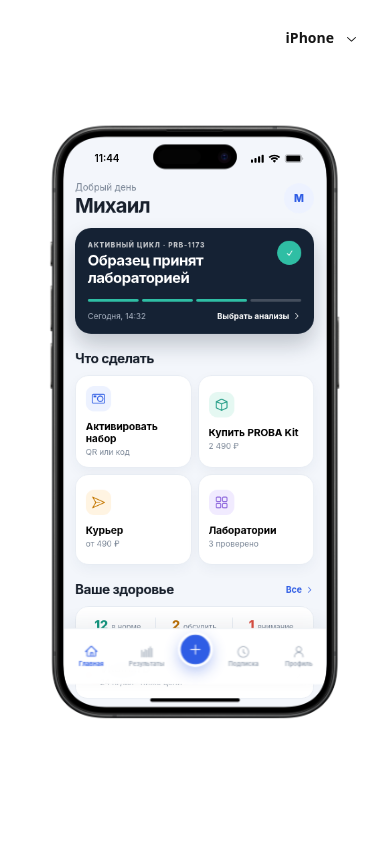
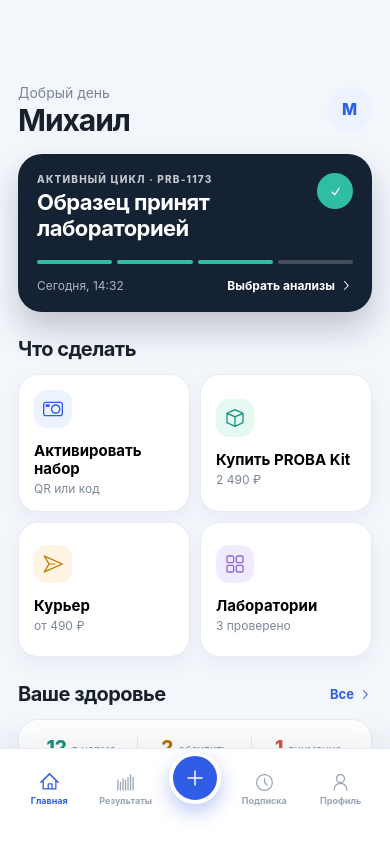
Before and after one commit to magamadovnurid/proba, a React (Vite) app: page / in a window 390 px wide. Built offline with nearby package versions, Linux system fonts and the light colour scheme.

Commit message:
feat: make PROBA mini app frameless and responsive

```diff
--- a/src/mobile/BottomSheet.tsx
+++ b/src/mobile/BottomSheet.tsx
@@ -23,7 +23,7 @@ export function BottomSheet({
   children,
 }: BottomSheetProps) {
   const { device } = useMobileDevice();
-  const { screenRef } = useScreenPortal();
+  const { screenRef, frameless } = useScreenPortal();
   const keyboard = useKeyboard();
   const { keyboardHeight } = useKeyboardInsets();
   const [dragY, setDragY] = useState(0);
@@ -65,10 +65,14 @@ export function BottomSheet({
     },
   );
 
-  const sheetHeight = Math.round(device.geometry.screen.height * snap);
+  const viewportHeight = frameless
+    ? screenRef.current?.clientHeight || window.innerHeight
+    : device.geometry.screen.height;
+  const sheetHeight = Math.round(viewportHeight * snap);
   const effectiveHeight = Math.max(260, sheetHeight - Math.min(keyboardHeight, 180));
-  const sheetBottom =
-    device.platform === "android"
+  const sheetBottom = frameless
+    ? 0
+    : device.platform === "android"
       ? Math.max(device.geometry.safeArea.bottom, keyboardHeight)
       : keyboardHeight;
   const portalContainer = screenRef.current ?? undefined;
--- a/src/mobile/FlowStack.tsx
+++ b/src/mobile/FlowStack.tsx
@@ -7,12 +7,14 @@ import {
   useContext,
   useMemo,
   useRef,
+  useEffect,
   useState,
 } from "react";
 import { AnimatePresence, motion } from "motion/react";
 import { useDrag } from "@use-gesture/react";
 import { useMobileDevice } from "./Device";
 import { useKeyboard, useKeyboardDismissDrag, useKeyboardInsets } from "./Keyboard";
+import { useScreenPortal } from "./PhoneFrame";
 
 export type FlowScreen = {
   id: string;
@@ -56,6 +58,7 @@ function FlowProvider({ value, children }: PropsWithChildren<{ value: FlowContro
 
 export function FlowStack({ initial }: { initial: FlowScreen }) {
   const { device } = useMobileDevice();
+  const { screenRef, frameless } = useScreenPortal();
   const keyboard = useKeyboard();
   const { bottomInset, keyboardDragging } = useKeyboardInsets();
   const dismissKeyboardDrag = useKeyboardDismissDrag();
@@ -65,6 +68,24 @@ export function FlowStack({ initial }: { initial: FlowScreen }) {
   const [stack, setStack] = useState<FlowEntry[]>(() => [initialEntry.current]);
   const [direction, setDirection] = useState(1);
   const [swipeX, setSwipeX] = useState(0);
+  const [viewportWidth, setViewportWidth] = useState(device.geometry.screen.width);
+
+  useEffect(() => {
+    if (!frameless) {
+      setViewportWidth(device.geometry.screen.width);
+      return;
+    }
+
+    const screen = screenRef.current;
+    if (!screen) return;
+
+    const update = () => setViewportWidth(screen.clientWidth || window.innerWidth);
+    const observer = new ResizeObserver(update);
+    update();
+    observer.observe(screen);
+
+    return () => observer.disconnect();
+  }, [device.geometry.screen.width, frameless, screenRef]);
 
   const toEntry = useCallback((screen: FlowScreen): FlowEntry => {
     const next = sequence.current;
@@ -124,7 +145,7 @@ export function FlowStack({ initial }: { initial: FlowScreen }) {
       const [movementX] = state.movement;
       const [velocityX] = state.velocity;
       const [directionX] = state.direction;
-      const nextX = Math.max(0, Math.min(movementX, device.geometry.screen.width));
+      const nextX = Math.max(0, Math.min(movementX, viewportWidth));
 
       if (!state.last) {
         setSwipeX(nextX);
@@ -146,13 +167,17 @@ export function FlowStack({ initial }: { initial: FlowScreen }) {
     },
   );
 
-  const screenWidth = device.geometry.screen.width;
+  const screenWidth = viewportWidth;
   const topIndex = stack.length - 1;
   const parkedX = -screenWidth * 0.28;
   const header = controls.current.header?.(controls);
   const headerHeight = controls.current.headerHeight ?? 0;
-  const headerSafeArea = header ? device.geometry.safeArea.top : 0;
-  const totalHeaderHeight = header ? headerSafeArea + headerHeight : 0;
+  const headerSafeArea = header
+    ? frameless
+      ? "var(--mini-app-safe-top)"
+      : `${device.geometry.safeArea.top}px`
+    : "0px";
+  const totalHeaderHeight = header ? `calc(${headerSafeArea} + ${headerHeight}px)` : "0px";
   const footer = controls.current.footer?.(controls);
   const footerHeight = controls.current.footerHeight ?? 0;
 
@@ -175,9 +200,9 @@ export function FlowStack({ initial }: { initial: FlowScreen }) {
         data-keyboard-dragging={keyboardDragging ? "true" : "false"}
         style={
           {
-            "--flow-header-height": `${totalHeaderHeight}px`,
+            "--flow-header-height": totalHeaderHeight,
             "--flow-header-content-height": `${headerHeight}px`,
-            "--flow-header-safe-area": `${headerSafeArea}px`,
+            "--flow-header-safe-area": headerSafeArea,
             "--flow-footer-height": `${footer ? footerHeight : 0}px`,
             "--keyboard-height": `${bottomInset}px`,
           } as CSSProperties
--- a/src/mobile/Keyboard.tsx
+++ b/src/mobile/Keyboard.tsx
@@ -15,6 +15,7 @@ import { mobileAssets } from "./assets";
 import { useMobileDevice } from "./Device";
 
 type KeyboardContextValue = {
+  nativeKeyboard: boolean;
   visible: boolean;
   height: number;
   fullHeight: number;
@@ -34,19 +35,24 @@ type KeyboardInputProps = InputHTMLAttributes<HTMLInputElement> & {
 
 const KeyboardContext = createContext<KeyboardContextValue | null>(null);
 
-export function KeyboardProvider({ children }: PropsWithChildren) {
+type KeyboardProviderProps = PropsWithChildren<{
+  nativeKeyboard?: boolean;
+}>;
+
+export function KeyboardProvider({ children, nativeKeyboard = false }: KeyboardProviderProps) {
   const { device } = useMobileDevice();
   const [visible, setVisible] = useState(false);
   const [dragOffset, setRawDragOffset] = useState(0);
   const [isDragging, setDragging] = useState(false);
   const [focusedElement, setFocusedElement] = useState<HTMLElement | null>(null);
-  const fullHeight = device.geometry.keyboard.height;
+  const fullHeight = nativeKeyboard ? 0 : device.geometry.keyboard.height;
   const setDragOffset = (offset: number) => {
     setRawDragOffset(Math.max(0, Math.min(fullHeight, offset)));
   };
 
   const value = useMemo<KeyboardContextValue>(
     () => ({
+      nativeKeyboard,
       visible,
       height: visible ? Math.max(0, fullHeight - dragOffset) : 0,
       fullHeight,
@@ -69,7 +75,7 @@ export function KeyboardProvider({ children }: PropsWithChildren) {
         setVisible(false);
       },
     }),
-    [dragOffset, focusedElement, fullHeight, isDragging, visible],
+    [dragOffset, focusedElement, fullHeight, isDragging, nativeKeyboard, visible],
   );
 
   return <KeyboardContext.Provider value={value}>{children}</KeyboardContext.Provider>;
@@ -88,6 +94,17 @@ export function useKeyboard() {
 export function useKeyboardInsets() {
   const keyboard = useKeyboard();
   const { device } = useMobileDevice();
+  if (keyboard.nativeKeyboard) {
+    return {
+      keyboardHeight: 0,
+      keyboardFullHeight: 0,
+      keyboardDragging: false,
+      bottomInset: 0,
+      availableHeight: window.innerHeight,
+      isKeyboardVisible: keyboard.visible,
+    };
+  }
+
   const reservesAndroidNavigation = device.platform === "android" && !keyboard.visible;
 
   return {
--- a/src/mobile/MobileRuntime.tsx
+++ b/src/mobile/MobileRuntime.tsx
@@ -4,16 +4,20 @@ import { KeyboardDock, KeyboardProvider, useKeyboard } from "./Keyboard";
 import { PhoneFrame } from "./PhoneFrame";
 import { HomeIndicator, StatusBar } from "./components";
 
-export function MobileRuntime({ children }: PropsWithChildren) {
+type MobileRuntimeProps = PropsWithChildren<{
+  previewFrame?: boolean;
+}>;
+
+export function MobileRuntime({ children, previewFrame = false }: MobileRuntimeProps) {
   return (
     <MobileDeviceProvider>
-      <PhoneFrame>
-        <KeyboardProvider>
-          <KeyboardPreview />
-          <StatusBar />
+      <PhoneFrame frameless={!previewFrame}>
+        <KeyboardProvider nativeKeyboard={!previewFrame}>
+          {previewFrame ? <KeyboardPreview /> : null}
+          {previewFrame ? <StatusBar /> : null}
           <MobileAppViewport>{children}</MobileAppViewport>
-          <HomeIndicator />
-          <KeyboardDock />
+          {previewFrame ? <HomeIndicator /> : null}
+          {previewFrame ? <KeyboardDock /> : null}
         </KeyboardProvider>
       </PhoneFrame>
     </MobileDeviceProvider>
--- a/src/mobile/PhoneFrame.tsx
+++ b/src/mobile/PhoneFrame.tsx
@@ -16,6 +16,7 @@ import { isTelegramMiniApp } from "../telegram";
 
 type ScreenPortalContextValue = {
   screenRef: RefObject<HTMLDivElement | null>;
+  frameless: boolean;
 };
 
 const ScreenPortalContext = createContext<ScreenPortalContextValue | null>(null);
@@ -82,7 +83,11 @@ function useDeviceScale(
   return scale;
 }
 
-export function PhoneFrame({ children }: PropsWithChildren) {
+type PhoneFrameProps = PropsWithChildren<{
+  frameless?: boolean;
+}>;
+
+export function PhoneFrame({ children, frameless = false }: PhoneFrameProps) {
   const { device } = useMobileDevice();
   const { geometry } = device;
   const telegramMiniApp = isTelegramMiniApp();
@@ -93,8 +98,26 @@ export function PhoneFrame({ children }: PropsWithChildren) {
     telegramMiniApp,
   );
   const screenRef = useRef<HTMLDivElement | null>(null);
-  const contextValue = useMemo(() => ({ screenRef }), []);
+  const contextValue = useMemo(() => ({ screenRef, frameless }), [frameless]);
   const mobileCursor = useMobileCursor();
+
+  if (frameless) {
+    return (
+      <ScreenPortalContext.Provider value={contextValue}>
+        <div className="mini-app-stage" data-testid="mini-app-stage">
+          <div
+            ref={screenRef}
+            className="mini-app-screen"
+            data-phone-screen
+            data-testid="mini-app-screen"
+            onDragStartCapture={suppressNativeDrag}
+          >
+            {children}
+          </div>
+        </div>
+      </ScreenPortalContext.Provider>
+    );
+  }
 
   return (
     <ScreenPortalContext.Provider value={contextValue}>
--- a/src/prototype.css
+++ b/src/prototype.css
@@ -93,6 +93,36 @@ button {
 
 .results-content {
   padding: 20px 18px calc(var(--mobile-safe-area-height) + 32px);
+}
+
+.mini-app-screen .screen-content {
+  max-width: 760px;
+  margin: 0 auto;
+  padding-right: max(18px, calc(var(--mini-app-safe-right) + 18px));
+  padding-left: max(18px, calc(var(--mini-app-safe-left) + 18px));
+}
+
+.mini-app-screen .home-content {
+  padding-top: calc(var(--mini-app-safe-top) + 18px);
+  padding-bottom: calc(var(--flow-footer-height) + var(--mini-app-safe-bottom) + 18px);
+}
+
+.mini-app-screen .page-content,
+.mini-app-screen .results-content {
+  padding-bottom: calc(var(--mini-app-safe-bottom) + 30px);
+}
+
+.mini-app-screen .success-screen {
+  padding-right: max(28px, calc(var(--mini-app-safe-right) + 28px));
+  padding-bottom: calc(var(--mini-app-safe-bottom) + 38px);
+  padding-left: max(28px, calc(var(--mini-app-safe-left) + 28px));
+}
+
+.mini-app-screen .app-toolbar {
+  max-width: 760px;
+  margin: 0 auto;
+  padding-right: max(15px, calc(var(--mini-app-safe-right) + 15px));
+  padding-left: max(15px, calc(var(--mini-app-safe-left) + 15px));
 }
 
 h1,
@@ -439,6 +469,26 @@ h2 {
   border-top: 1px solid var(--proba-border);
   box-shadow: 0 -10px 25px rgba(30, 50, 80, 0.07);
   backdrop-filter: blur(18px);
+}
+
+.mini-app-screen .flow-fixed-footer {
+  height: calc(var(--flow-footer-height) + var(--mini-app-safe-bottom));
+  background: rgba(255, 255, 255, 0.97);
+  border-top: 1px solid var(--proba-border);
+  box-shadow: 0 -10px 25px rgba(30, 50, 80, 0.07);
+  backdrop-filter: blur(18px);
+}
+
+.mini-app-screen .bottom-nav {
+  width: min(100%, 760px);
+  height: calc(84px + var(--mini-app-safe-bottom));
+  margin: 0 auto;
+  padding-right: max(11px, calc(var(--mini-app-safe-right) + 11px));
+  padding-bottom: calc(var(--mini-app-safe-bottom) + 4px);
+  padding-left: max(11px, calc(var(--mini-app-safe-left) + 11px));
+  background: transparent;
+  border-top: 0;
+  box-shadow: none;
 }
 
 .nav-item {
@@ -913,6 +963,43 @@ h2 {
 
 @media (max-height: 760px) {
   .home-content { padding-top: 58px; }
+  .mini-app-screen .home-content { padding-top: calc(var(--mini-app-safe-top) + 12px); }
   .action-grid > button { min-height: 122px; }
   .success-screen { justify-content: flex-start; padding-top: 75px; }
 }
+
+@media (max-width: 359px) {
+  .mini-app-screen .screen-content {
+    padding-right: max(14px, calc(var(--mini-app-safe-right) + 14px));
+    padding-left: max(14px, calc(var(--mini-app-safe-left) + 14px));
+  }
+
+  .action-grid { gap: 8px; }
+  .action-grid > button { min-height: 118px; padding: 13px; }
+  .action-grid strong { font-size: 14px; }
+  .cycle-card { padding: 17px; }
+  .home-header h1 { font-size: 28px; }
+}
+
+@media (min-width: 600px) {
+  .mini-app-screen .screen-content {
+    padding-right: max(28px, calc(var(--mini-app-safe-right) + 28px));
+    padding-left: max(28px, calc(var(--mini-app-safe-left) + 28px));
+  }
+
+  .mini-app-screen .home-content {
+    padding-top: calc(var(--mini-app-safe-top) + 24px);
+  }
+
+  .action-grid {
+    grid-template-columns: repeat(4, minmax(0, 1fr));
+  }
+
+  .action-grid > button {
+    min-height: 148px;
+  }
+
+  .partner-demo-grid {
+    grid-template-columns: repeat(4, minmax(0, 1fr));
+  }
+}
--- a/src/styles.css
+++ b/src/styles.css
@@ -50,6 +50,60 @@ body[data-telegram-mini-app="true"] {
 body {
   min-width: 320px;
   overflow: hidden;
+}
+
+.mini-app-stage {
+  position: fixed;
+  inset: 0;
+  width: 100%;
+  height: var(--tg-viewport-height, 100dvh);
+  overflow: hidden;
+  background: #f3f6fb;
+  overscroll-behavior: none;
+  touch-action: none;
+}
+
+.mini-app-screen {
+  --mini-app-safe-top: max(
+    var(--tg-content-safe-area-inset-top, 0px),
+    var(--tg-safe-area-inset-top, 0px),
+    env(safe-area-inset-top, 0px),
+    64px
+  );
+  --mini-app-safe-right: max(
+    var(--tg-content-safe-area-inset-right, 0px),
+    var(--tg-safe-area-inset-right, 0px),
+    env(safe-area-inset-right, 0px)
+  );
+  --mini-app-safe-bottom: max(
+    var(--tg-content-safe-area-inset-bottom, 0px),
+    var(--tg-safe-area-inset-bottom, 0px),
+    env(safe-area-inset-bottom, 0px),
+    12px
+  );
+  --mini-app-safe-left: max(
+    var(--tg-content-safe-area-inset-left, 0px),
+    var(--tg-safe-area-inset-left, 0px),
+    env(safe-area-inset-left, 0px)
+  );
+  --device-safe-area-bottom: var(--mini-app-safe-bottom);
+  position: relative;
+  width: 100%;
+  height: 100%;
+  overflow: hidden;
+  background: #f3f6fb;
+  overscroll-behavior: none;
+  -webkit-user-select: none;
+  user-select: none;
+}
+
+.mini-app-screen input,
+.mini-app-screen textarea,
+.mini-app-screen select,
+.mini-app-screen option,
+.mini-app-screen [contenteditable="true"] {
+  -webkit-user-select: auto;
+  user-select: auto;
 }
 
 button,
@@ -710,6 +764,10 @@ p {
   padding: 0 18px 24px;
 }
 
+.mini-app-screen .sheet-content {
+  padding-bottom: calc(24px + var(--mini-app-safe-bottom));
+}
+
 .keyboard-dock {
   position: absolute;
   z-index: 30;
```
Also changed, not shown: mobile-runtime.lock.json (+6 -6 lines), tests/runtime-fixture.tsx (+3 -3 lines), 4 other files (tests, documents, lock files or other folders).
